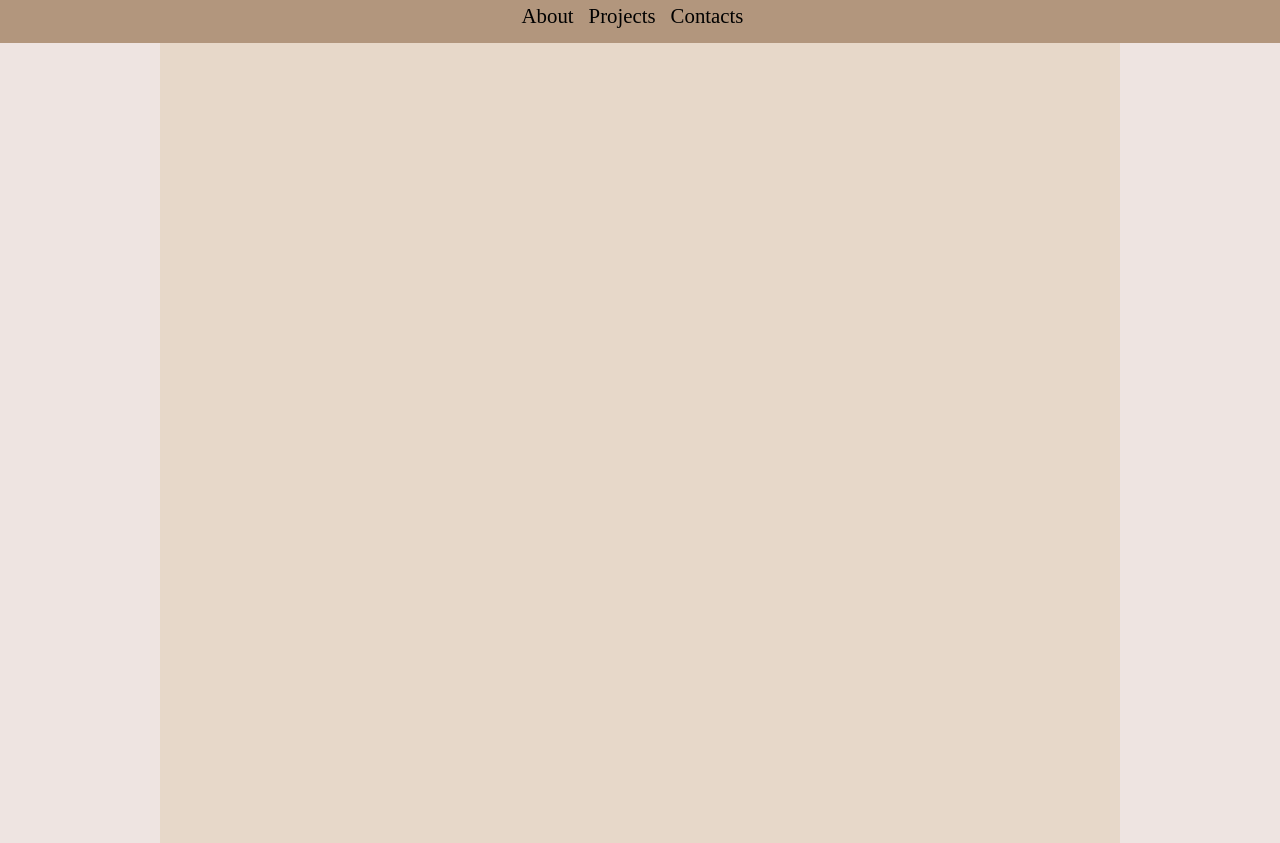
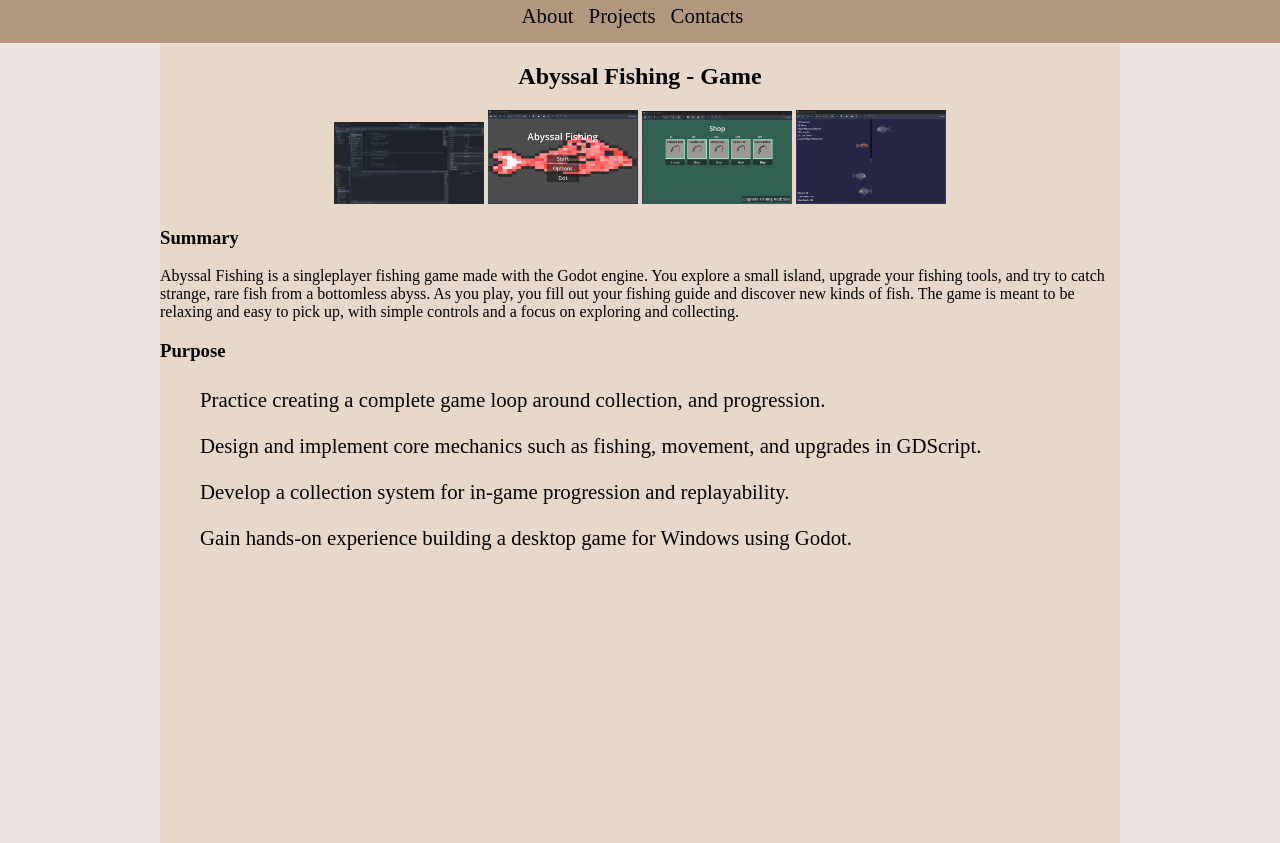
Before and after one commit to Ahripyx/Portfolio, a plain HTML site: page views/projects/Abyssal.html in a window 1280 px wide. Shown: the part 68-911 px from the top of the page. Drawn offline with Linux system fonts and the light colour scheme.

Commit message:
Basic page for Abyssal Fishing game project

```diff
--- a/scripts/projects.js
+++ b/scripts/projects.js
@@ -2,6 +2,7 @@ document.addEventListener("DOMContentLoaded", () => {
     // Properties
     const synthwave = document.getElementById("synthwaveButt");
     const lytheria = document.getElementById("lytheriaButt");
+    const abyssal = document.getElementById("abyssalButt");
 
     // Button navigations
     synthwave.addEventListener("click", () => {
@@ -12,5 +13,9 @@ document.addEventListener("DOMContentLoaded", () => {
         window.location.href = "projects/Lytheria.html"
     })
 
+    abyssal.addEventListener("click", () => {
+        window.location.href = "projects/Abyssal.html"
+    })
+
 
 })
--- a/views/projects/Abyssal.html
+++ b/views/projects/Abyssal.html
@@ -19,8 +19,35 @@
         </nav>
     </header>
     <main>
-
-
+        <div class="center">
+            <h2>Abyssal Fishing - Game</h2>
+            <div>
+                <img src="../../resources/abyssal/AbyssalProject.png" alt="Image of Fishing game code" width="150"/>
+                <img src="../../resources/abyssal/AbyssalMenu.png" alt="Image of Fishing game menu" width="150"/>
+                <img src="../../resources/abyssal/AbyssalShop.png" alt="Image of Fishing game shop" width="150"/>
+                <img src="../../resources/abyssal/AvyssalFishing.png" alt="Image of Fishing games gameplay" width="150"/>
+            </div>
+            <div>
+                <section>
+                    <h3>Summary</h3>
+                    <p>
+                        Abyssal Fishing is a singleplayer fishing game made with the Godot engine. You explore a small island,
+                        upgrade your fishing tools, and try to catch strange, rare fish from a bottomless abyss. As you play,
+                        you fill out your fishing guide and discover new kinds of fish. The game is meant to be relaxing and easy
+                        to pick up, with simple controls and a focus on exploring and collecting.
+                    </p>
+                </section>
+                <section>
+                    <h3>Purpose</h3>
+                    <ul>
+                        <li>Practice creating a complete game loop around collection, and progression.</li>
+                        <li>Design and implement core mechanics such as fishing, movement, and upgrades in GDScript.</li>
+                        <li>Develop a collection system for in-game progression and replayability.</li>
+                        <li>Gain hands-on experience building a desktop game for Windows using Godot.</li>
+                    </ul>
+                </section>
+            </div>
+        </div>
     </main>
 </body>
 </html>
```
Also changed, not shown: views/projects.html (+2 -2 lines), resources/abyssal/AbyssalMenu.png (added), resources/abyssal/AbyssalProject.png (added), resources/abyssal/AbyssalShop.png (added), resources/abyssal/AvyssalFishing.png (added).
